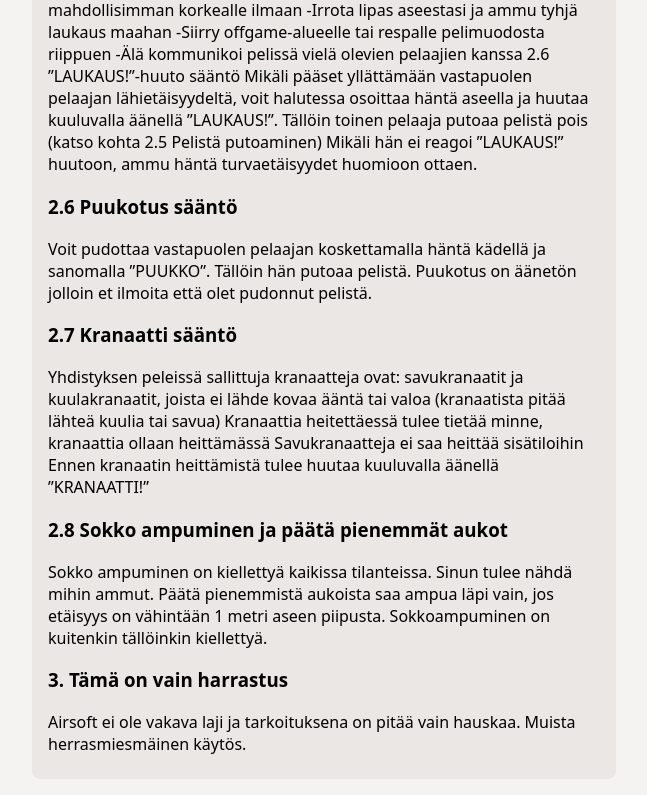
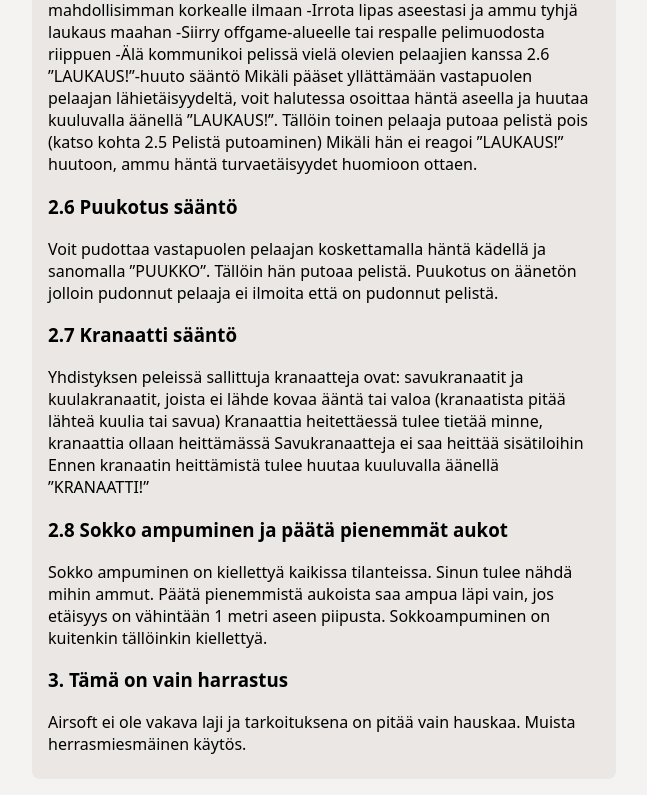
Before and after one commit to Keski-SuomenAirsoft/ksairsoft.info, an Astro site: page /pelisaannot in a window 1280 px wide. Shown: the part 2005-2800 px from the top of the page, without its empty margins (316-963 px from the left). Built offline with nearby package versions, Linux system fonts and the light colour scheme; Astro itself is replaced by a stand-in of ours.

Commit message:
Update pelisaannot.md

```diff
--- a/src/pages/pelisaannot.md
+++ b/src/pages/pelisaannot.md
@@ -84,7 +84,7 @@ Mikäli pääset yllättämään vastapuolen pelaajan lähietäisyydeltä, voit
 
 ### 2.6 Puukotus sääntö
 
-Voit pudottaa vastapuolen pelaajan koskettamalla häntä kädellä ja sanomalla ”PUUKKO”. Tällöin hän putoaa pelistä. Puukotus on äänetön jolloin et ilmoita että olet pudonnut pelistä.
+Voit pudottaa vastapuolen pelaajan koskettamalla häntä kädellä ja sanomalla ”PUUKKO”. Tällöin hän putoaa pelistä. Puukotus on äänetön jolloin pudonnut pelaaja ei ilmoita että on pudonnut pelistä.
 
 ### 2.7 Kranaatti sääntö
 
```
